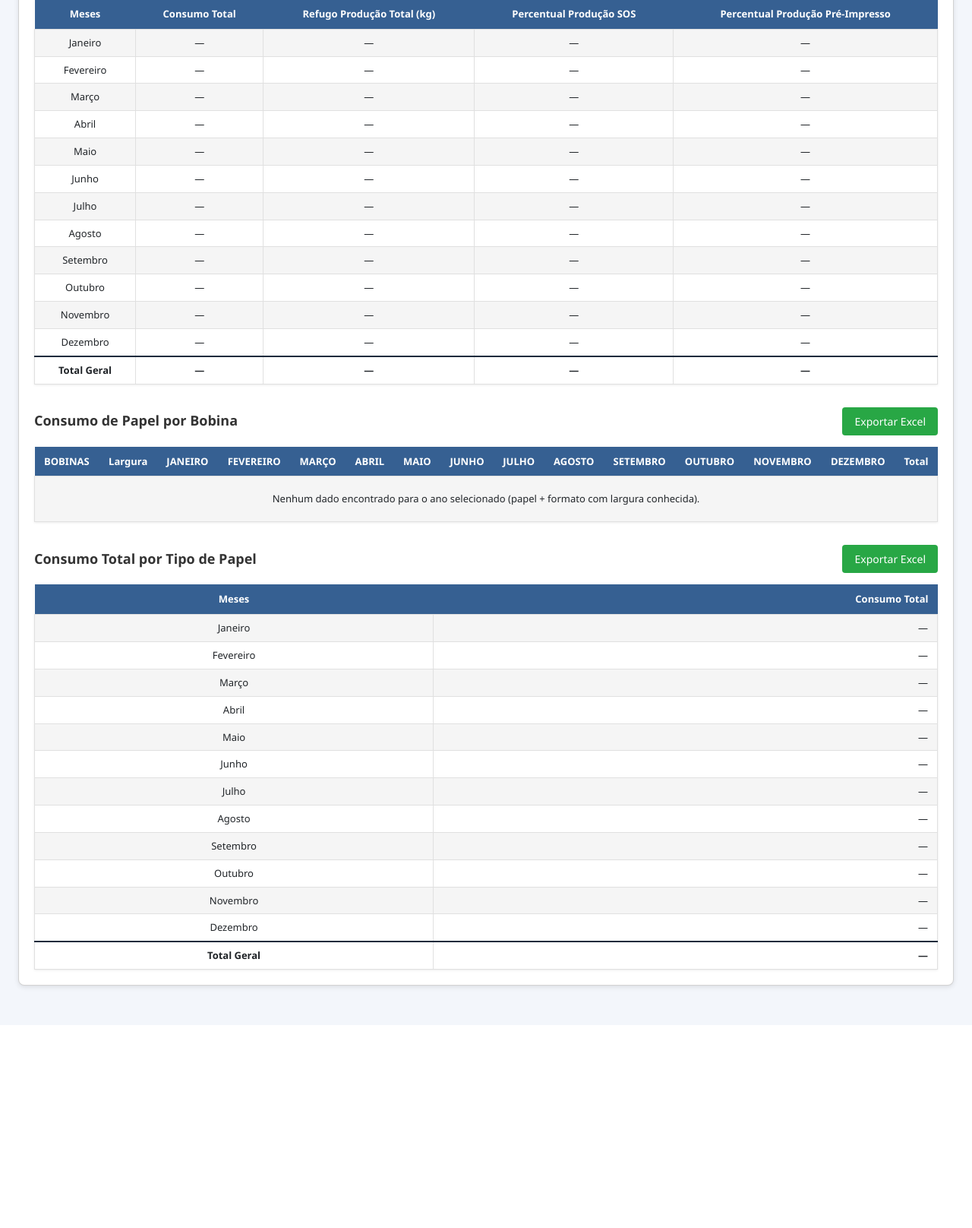
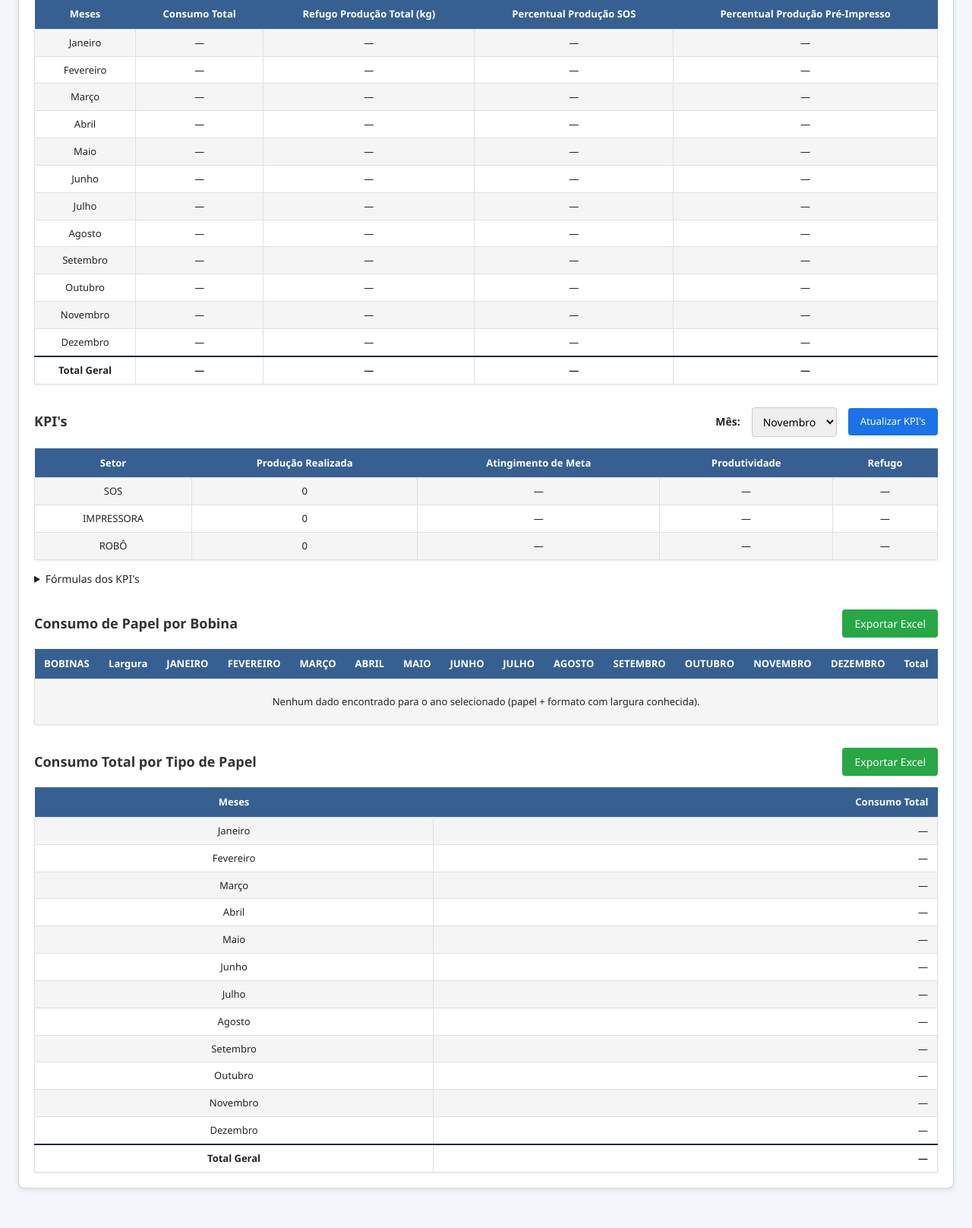
Before and after one commit to pedrocvalderrama/npdproducao, a Flask app: page /comparativo-mensal in a window 1280 px wide. Shown: the part 849-2465 px from the top of the page at 76% size. Before the commit the page ends 2154 px from the top, so only its background shows below. Run offline with Flask 3, Linux system fonts and the light colour scheme; a user stored in the database is signed in; data comes from the database, SQL or seed files in the repository; data that the repository does not hold is empty; parts of the project's set-up code (start-up, migrations or seed data) failed here and were passed over; some libraries are stand-ins or nearby versions.

Commit message:
Adiciona KPIs mensais de producao, metas, produtividade e refugo

```diff
--- a/app/routes/analise.py
+++ b/app/routes/analise.py
@@ -9,6 +9,31 @@ from ..config import ALL_OPERADORES, ALL_MAQUINAS, MAQUINAS_SOS, OPERADORES_SOS,
 from ..services.formato_service import obter_formato_to_largura, normalizar_descricao
 from ..utils import safe_get_int, safe_get_float, safe_get_str
 from . import main_bp
+
+def calc_media_refugo_sos_consolidada(df):
+    """Percentual consolidado: refugo_sos / (peso_boas_sos + refugo_sos) × 100."""
+    if df is None or df.empty:
+        return 0
+    rsos_kg = df['refugo_acerto_sos'].fillna(0) + df['refugo_pre_impresso'].fillna(0) + df['refugo_sos'].fillna(0)
+    peso_boas = df['quantidade'].fillna(0) * (df['milheiro'].fillna(0) / 1000)
+    soma_rsos = rsos_kg.sum()
+    den = peso_boas.sum() + soma_rsos
+    if den > 0:
+        return soma_rsos / den * 100
+    return df['refugo_pct'].mean() if 'refugo_pct' in df.columns and not df.empty else 0
+
+def calc_media_refugo_flexo_consolidada(df):
+    """Percentual consolidado: refugo_flexo / (peso_boas_flexo + refugo_flexo) × 100."""
+    if df is None or df.empty:
+        return 0
+    rflexo_kg = df['refugo_flexo'].fillna(0) + df['refugo_acerto_flexo'].fillna(0) + df['refugo_pre_impresso'].fillna(0)
+    peso_boas = df['quantidade_impressora'].fillna(0) * (df['milheiro'].fillna(0) / 1000)
+    soma_rflexo = rflexo_kg.sum()
+    den = peso_boas.sum() + soma_rflexo
+    if den > 0:
+        return soma_rflexo / den * 100
+    return df['refugo_pct_flexo'].mean() if 'refugo_pct_flexo' in df.columns and not df.empty else 0
+
 
 def _exportar_comparativo_mensal_excel(section, ano, dados):
     """Gera arquivo Excel para uma seção do comparativo mensal."""
@@ -145,6 +170,69 @@ def _exportar_comparativo_mensal_excel(section, ano, dados):
 
     output.seek(0)
     return output, filename
+
+def _calcular_kpis_mensais(conn, ano, mes):
+    """Histórico Diário para quantidades; Análise para velocidade e refugo."""
+    from .lancamento_diario import GRUPOS_META_DIARIO
+
+    inicio = f'{ano:04d}-{mes:02d}-01'
+    fim = f'{ano + (mes == 12):04d}-{mes % 12 + 1:02d}-01'
+    quantidades = {
+        r['equipamento']: r['total'] or 0
+        for r in conn.execute(
+            'SELECT equipamento, SUM(quantidade) AS total FROM lancamento_diario '
+            'WHERE data >= ? AND data < ? GROUP BY equipamento', (inicio, fim)
+        )
+    }
+    metas = {
+        r['grupo']: r['meta_quantidade']
+        for r in conn.execute(
+            'SELECT grupo, meta_quantidade FROM metas_lancamento_diario WHERE ano = ? AND mes = ?',
+            (ano, mes),
+        )
+    }
+    linhas = []
+    for grupo, _, _, equipamentos in GRUPOS_META_DIARIO:
+        produzido = sum(quantidades.get(e, 0) for e in equipamentos)
+        meta = metas.get(grupo)
+        produtividade = refugo = None
+        if grupo == 'ROBO':
+            dias = conn.execute(
+                'SELECT COUNT(DISTINCT data) FROM lancamento_diario '
+                'WHERE data >= ? AND data < ? AND equipamento = ? AND quantidade > 0',
+                (inicio, fim, 'ROBO'),
+            ).fetchone()[0]
+            produtividade = produzido / (dias * 8) if dias else None
+            refugo_diario = conn.execute(
+                'SELECT COALESCE(SUM(refugo_diario), 0) FROM lancamento_diario '
+                'WHERE data >= ? AND data < ? AND equipamento = ?',
+                (inicio, fim, 'ROBO'),
+            ).fetchone()[0]
+            total_robo = produzido + refugo_diario
+            refugo = refugo_diario / total_robo * 100 if total_robo > 0 else None
+        if grupo in ('SOS', 'IMPRESSORA'):
+            data_col = 'data' if grupo == 'SOS' else 'data_impressora'
+            maquina_col = 'sos' if grupo == 'SOS' else 'impressora'
+            maquinas = [m for m in MAQUINAS_SOS if m != 'RESMADEIRA'] if grupo == 'SOS' else ['IMPRESSORA']
+            marcadores = ','.join('?' for _ in maquinas)
+            df = pd.read_sql_query(
+                f'SELECT * FROM producao WHERE {data_col} >= ? AND {data_col} < ? '
+                f'AND {maquina_col} IN ({marcadores})', conn, params=[inicio, fim, *maquinas]
+            )
+            if not df.empty:
+                velocidade = 'velocidade_un_min' if grupo == 'SOS' else 'velocidade_un_min_flexo'
+                produtividade = df[velocidade].mean()
+                calculo_refugo = calc_media_refugo_sos_consolidada if grupo == 'SOS' else calc_media_refugo_flexo_consolidada
+                refugo = calculo_refugo(df)
+        linhas.append({
+            'setor': 'ROBÔ' if grupo == 'ROBO' else grupo,
+            'producao': produzido,
+            'atingimento': produzido / meta * 100 if meta and meta > 0 else None,
+            'produtividade': produtividade,
+            'refugo': refugo,
+        })
+    return linhas
+
 
 # Comparativo Mensal: métricas mês a mês (Quantidade SOS, Meta Alcançada, % Refugo SOS, % Refugo SOS+Flexo)
 @main_bp.route("/comparativo-mensal", methods=["GET", "POST"])
@@ -600,8 +688,20 @@ def comparativo_mensal():
             flash(f"Erro ao exportar: {e}", "danger")
             return redirect(url_for("main.comparativo_mensal", ano=ano_selecionado))
 
+    mes_kpi = request.args.get('mes_kpi', type=int)
+    if mes_kpi is None or not 1 <= mes_kpi <= 12:
+        mes_kpi = datetime.now().month
+    conn_kpi = get_db_connection()
+    try:
+        rows_kpi = _calcular_kpis_mensais(conn_kpi, ano_used, mes_kpi)
+    finally:
+        conn_kpi.close()
+
     return render_template(
         "comparativo_mensal.html",
+        rows_kpi=rows_kpi,
+        mes_kpi=mes_kpi,
+        meses_kpi=MESES_NOME,
         rows_mensal=rows_mensal,
         meta_quantidade=int(meta_quantidade_padrao),
         total_quantidade_fmt=total_quantidade_fmt,
@@ -922,30 +1022,6 @@ def analise():
         secs = total_seconds % 60
         return f"{hours:02}:{minutes:02}:{secs:02}"
 
-    def calc_media_refugo_sos_consolidada(df):
-        """Percentual consolidado: refugo_sos / (peso_boas_sos + refugo_sos) × 100."""
-        if df is None or df.empty:
-            return 0
-        rsos_kg = df['refugo_acerto_sos'].fillna(0) + df['refugo_pre_impresso'].fillna(0) + df['refugo_sos'].fillna(0)
-        peso_boas = df['quantidade'].fillna(0) * (df['milheiro'].fillna(0) / 1000)
-        soma_rsos = rsos_kg.sum()
-        den = peso_boas.sum() + soma_rsos
-        if den > 0:
-            return soma_rsos / den * 100
-        return df['refugo_pct'].mean() if 'refugo_pct' in df.columns and not df.empty else 0
-
-    def calc_media_refugo_flexo_consolidada(df):
-        """Percentual consolidado: refugo_flexo / (peso_boas_flexo + refugo_flexo) × 100."""
-        if df is None or df.empty:
-            return 0
-        rflexo_kg = df['refugo_flexo'].fillna(0) + df['refugo_acerto_flexo'].fillna(0) + df['refugo_pre_impresso'].fillna(0)
-        peso_boas = df['quantidade_impressora'].fillna(0) * (df['milheiro'].fillna(0) / 1000)
-        soma_rflexo = rflexo_kg.sum()
-        den = peso_boas.sum() + soma_rflexo
-        if den > 0:
-            return soma_rflexo / den * 100
-        return df['refugo_pct_flexo'].mean() if 'refugo_pct_flexo' in df.columns and not df.empty else 0
-
     def merge_refugo_consolidado(summary_df, source_df, group_col, calc_fn):
         """Substitui média simples de refugo pelo percentual consolidado por grupo."""
         if source_df is None or source_df.empty:
--- a/templates/comparativo_mensal.html
+++ b/templates/comparativo_mensal.html
@@ -40,6 +40,7 @@
         </div>
         <form method="get" action="{{ action_url }}" class="meta-form" id="form-meta">
           <label for="ano">Ano:</label>
+          <input type="hidden" name="mes_kpi" value="{{ mes_kpi }}">
           <select id="ano" name="ano" onchange="document.getElementById('form-meta').submit()">
             {% for a in anos_disponiveis %}
             <option value="{{ a }}" {% if ano_selecionado == a|string %}selected{% endif %}>{{ a }}</option>
@@ -153,6 +154,54 @@
           </tbody>
         </table>
         <div class="section-header" style="margin-top: 30px;">
+          <h3 id="kpis">KPI's</h3>
+          <form method="get" action="{{ action_url }}#kpis" class="meta-form" style="margin-bottom: 0;">
+            <input type="hidden" name="ano" value="{{ ano_selecionado }}">
+            <label for="mes-kpi">Mês:</label>
+            <select id="mes-kpi" name="mes_kpi" onchange="this.form.submit()">
+              {% for nome in meses_kpi %}
+              <option value="{{ loop.index }}" {% if mes_kpi == loop.index %}selected{% endif %}>{{ nome }}</option>
+              {% endfor %}
+            </select>
+            <button type="submit" class="btn">Atualizar KPI's</button>
+          </form>
+        </div>
+        <table class="tabela-mensal">
+          <thead>
+            <tr>
+              <th scope="col">Setor</th>
+              <th scope="col">Produção Realizada</th>
+              <th scope="col">Atingimento de Meta</th>
+              <th scope="col">Produtividade</th>
+              <th scope="col">Refugo</th>
+            </tr>
+          </thead>
+          <tbody>
+            {% for r in rows_kpi %}
+            <tr>
+              <td>{{ r.setor }}</td>
+              <td>{{ "{:,.0f}".format(r.producao)|replace(',', '.') }}</td>
+              <td>{{ ("%.2f"|format(r.atingimento)|replace('.', ',')) ~ '%' if r.atingimento is not none else '—' }}</td>
+              <td>{{ ("%.2f"|format(r.produtividade)|replace('.', ',')) ~ (' sacolas/h' if r.setor == 'ROBÔ' else ' sacos/min') if r.produtividade is not none and r.produtividade == r.produtividade else '—' }}</td>
+              <td>{{ ("%.2f"|format(r.refugo)|replace('.', ',')) ~ '%' if r.refugo is not none and r.refugo == r.refugo else '—' }}</td>
+            </tr>
+            {% endfor %}
+          </tbody>
+        </table>
+        <details style="margin-top: 15px;">
+          <summary>Fórmulas dos KPI's</summary>
+          <ul>
+            <li><strong>Produção Realizada:</strong> soma da Quantidade do Histórico Diário no mês e ano selecionados, por setor. SOS soma SOS 1 a SOS 4; Robô considera a quantidade de sacolas.</li>
+            <li><strong>Atingimento de Meta:</strong> Produção Realizada ÷ meta do setor cadastrada em Display Diário → Meta do Mês × 100. Sem meta positiva, mostra “—”.</li>
+            <li><strong>Produtividade (sacos/min):</strong> média aritmética das velocidades registradas na Análise: velocidade_un_min para SOS e velocidade_un_min_flexo para Impressora. Valores nulos são ignorados.</li>
+            <li><strong>Refugo SOS (%):</strong> R ÷ (P + R) × 100, sendo R = soma de Refugo Acerto SOS + Refugo Pré-Impresso + Refugo SOS e P = soma de Quantidade SOS × Milheiro ÷ 1.000.</li>
+            <li><strong>Refugo Impressora (%):</strong> R ÷ (P + R) × 100, sendo R = soma de Refugo Flexo + Refugo Acerto Flexo + Refugo Pré-Impresso e P = soma de Quantidade Impressora × Milheiro ÷ 1.000.</li>
+            <li>Como na Análise, se P + R não for positivo, o refugo usa a média dos percentuais registrados. Os registros são filtrados pela Data SOS ou Data Impressora. SOS exclui a resmadeira.</li>
+            <li><strong>Produtividade Robô (sacolas/h):</strong> Produção Realizada do Robô ÷ (número de datas distintas com Quantidade maior que zero no Histórico Diário do Robô × 8 horas). Vários lançamentos na mesma data contam como um dia. Sem dias com produção, mostra “—”.</li>
+            <li><strong>Refugo Robô (%):</strong> R ÷ (Quantidade + R) × 100, sendo R = soma de Refugo Diário e Quantidade = soma da Quantidade dos lançamentos do Robô no Histórico Diário, no mês e ano selecionados. Valores de Refugo Diário não informados contam como zero. Se Quantidade + R for zero, mostra “—”.</li>
+          </ul>
+        </details>
+        <div class="section-header" style="margin-top: 30px;">
           <h3>Consumo de Papel por Bobina</h3>
           <a href="{{ url_for('main.comparativo_mensal', export='excel', section='bobina', ano=ano_selecionado) }}" class="btn btn-success">Exportar Excel</a>
         </div>
```
Also changed, not shown: tests/test_comparativo_kpis.py (added, +77 -0 lines).
